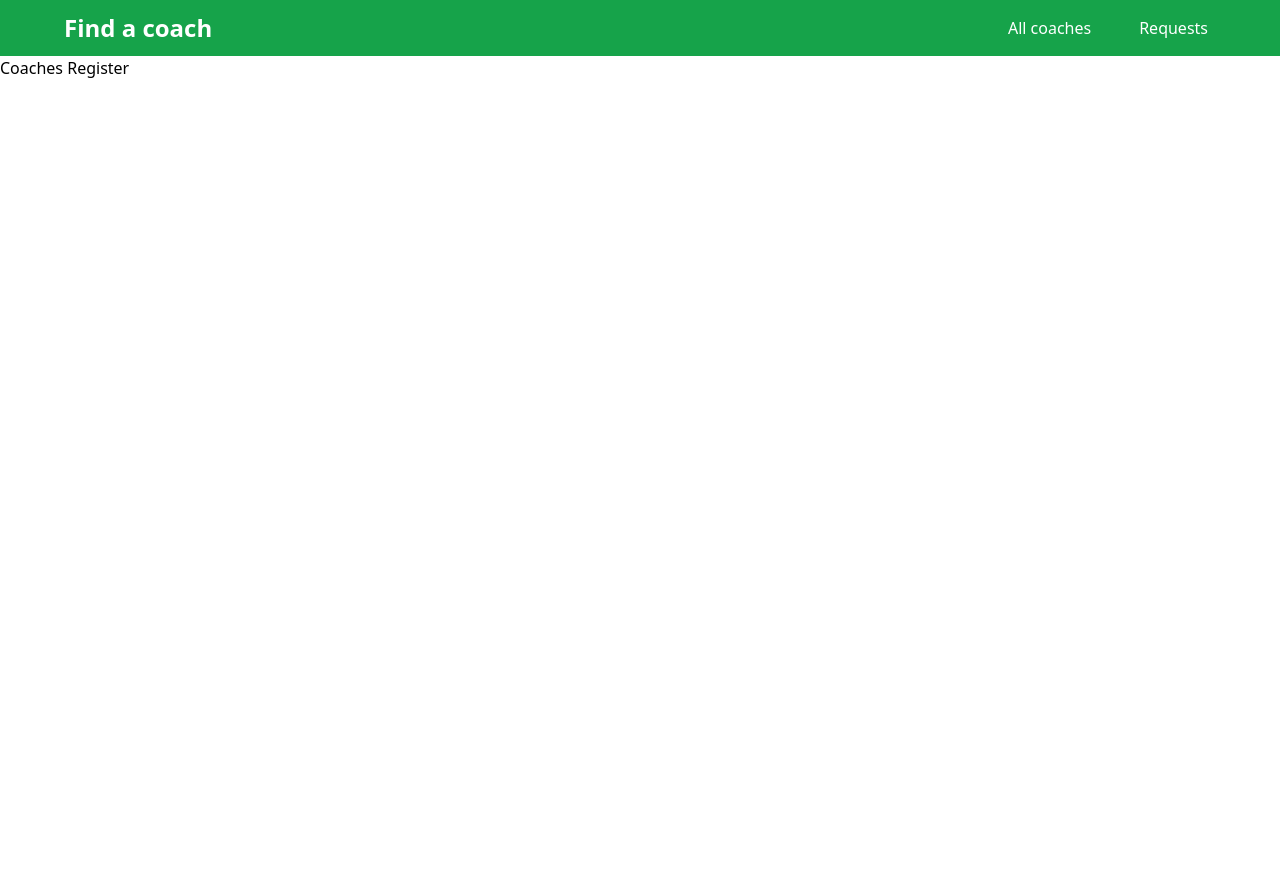
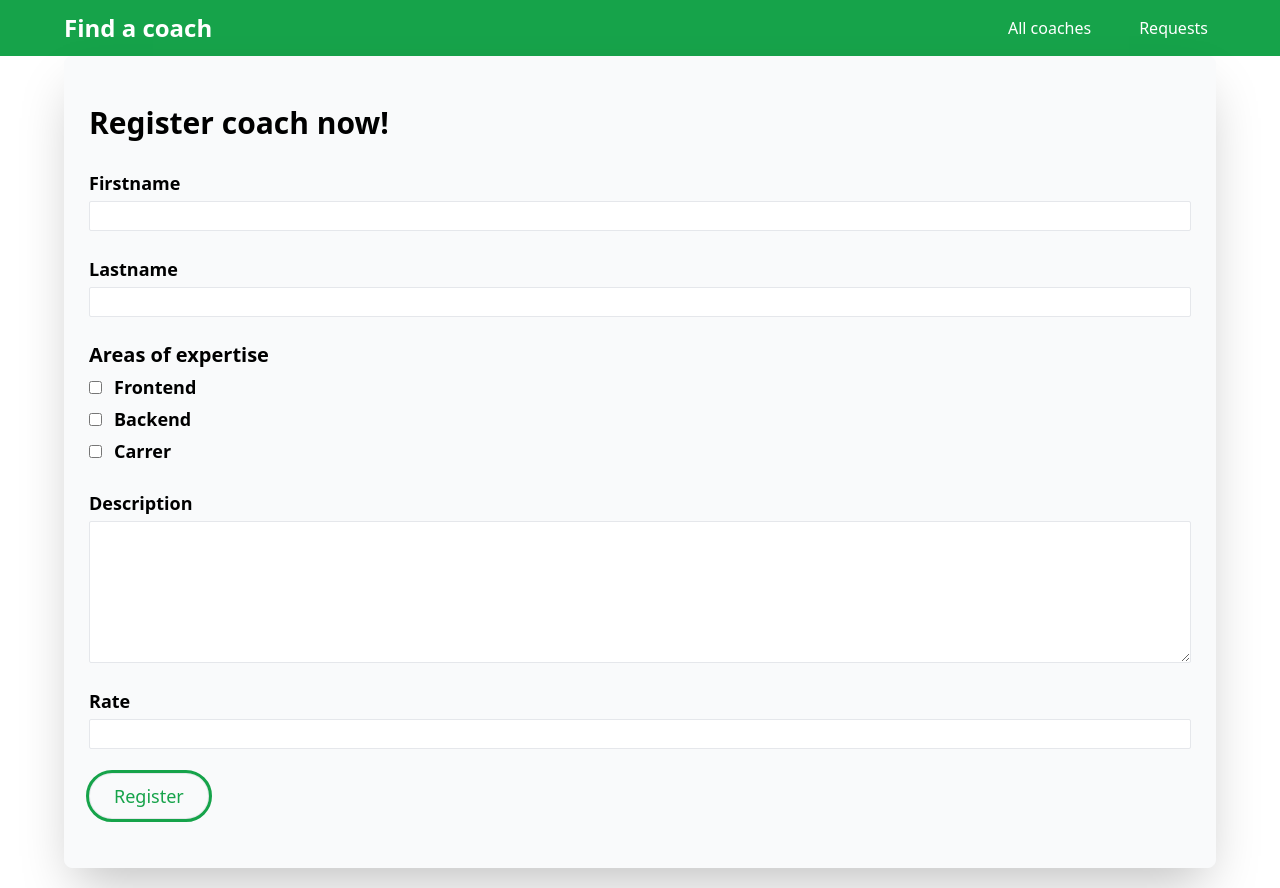
Before and after one commit to FedorivRostik/Vue_coach, a Vue app: page /register in a window 1280 px wide. Before the commit the page ends 800 px from the top, so only its background shows below. Built offline with nearby package versions, Linux system fonts and the light colour scheme.

Commit message:
added register form

```diff
--- a/public/output.css
+++ b/public/output.css
@@ -661,6 +661,29 @@ span.badge.career {
 
 /*!end*/
 
+/*?CoachForm*/
+
+form .register-form {
+  display: flex;
+  flex-direction: column;
+  gap: 0.25rem;
+}
+
+form .register-form label {
+  font-size: 1.125rem;
+  line-height: 1.75rem;
+  font-weight: 600;
+}
+
+form .register-form input[type="text"],
+  form .register-form input[type="number"],
+  form .register-form textarea {
+  border-radius: 0.125rem;
+  border-width: 1px;
+}
+
+/*!end*/
+
 .mx-auto {
   margin-left: auto;
   margin-right: auto;
@@ -726,6 +749,10 @@ span.badge.career {
   justify-content: space-between;
 }
 
+.gap-1 {
+  gap: 0.25rem;
+}
+
 .gap-2 {
   gap: 0.5rem;
 }
@@ -734,8 +761,22 @@ span.badge.career {
   gap: 0.75rem;
 }
 
-.gap-1 {
-  gap: 0.25rem;
+.space-x-1 > :not([hidden]) ~ :not([hidden]) {
+  --tw-space-x-reverse: 0;
+  margin-right: calc(0.25rem * var(--tw-space-x-reverse));
+  margin-left: calc(0.25rem * calc(1 - var(--tw-space-x-reverse)));
+}
+
+.space-x-3 > :not([hidden]) ~ :not([hidden]) {
+  --tw-space-x-reverse: 0;
+  margin-right: calc(0.75rem * var(--tw-space-x-reverse));
+  margin-left: calc(0.75rem * calc(1 - var(--tw-space-x-reverse)));
+}
+
+.space-x-4 > :not([hidden]) ~ :not([hidden]) {
+  --tw-space-x-reverse: 0;
+  margin-right: calc(1rem * var(--tw-space-x-reverse));
+  margin-left: calc(1rem * calc(1 - var(--tw-space-x-reverse)));
 }
 
 .space-x-8 > :not([hidden]) ~ :not([hidden]) {
@@ -750,10 +791,10 @@ span.badge.career {
   margin-bottom: calc(0.5rem * var(--tw-space-y-reverse));
 }
 
-.space-y-3 > :not([hidden]) ~ :not([hidden]) {
+.space-y-6 > :not([hidden]) ~ :not([hidden]) {
   --tw-space-y-reverse: 0;
-  margin-top: calc(0.75rem * calc(1 - var(--tw-space-y-reverse)));
-  margin-bottom: calc(0.75rem * var(--tw-space-y-reverse));
+  margin-top: calc(1.5rem * calc(1 - var(--tw-space-y-reverse)));
+  margin-bottom: calc(1.5rem * var(--tw-space-y-reverse));
 }
 
 .rounded-lg {
@@ -808,10 +849,6 @@ span.badge.career {
   padding-bottom: 1rem;
 }
 
-.text-center {
-  text-align: center;
-}
-
 .text-2xl {
   font-size: 1.5rem;
   line-height: 2rem;
@@ -827,12 +864,21 @@ span.badge.career {
   line-height: 1.75rem;
 }
 
+.text-xl {
+  font-size: 1.25rem;
+  line-height: 1.75rem;
+}
+
 .font-bold {
   font-weight: 700;
 }
 
 .font-extrabold {
   font-weight: 800;
+}
+
+.font-semibold {
+  font-weight: 600;
 }
 
 .text-red-800 {
@@ -859,6 +905,10 @@ span.badge.career {
   outline-style: solid;
 }
 
+.filter {
+  filter: var(--tw-blur) var(--tw-brightness) var(--tw-contrast) var(--tw-grayscale) var(--tw-hue-rotate) var(--tw-invert) var(--tw-saturate) var(--tw-sepia) var(--tw-drop-shadow);
+}
+
 .transition {
   transition-property: color, background-color, border-color, text-decoration-color, fill, stroke, opacity, box-shadow, transform, filter, -webkit-backdrop-filter;
   transition-property: color, background-color, border-color, text-decoration-color, fill, stroke, opacity, box-shadow, transform, filter, backdrop-filter;
--- a/src/App.vue
+++ b/src/App.vue
@@ -6,6 +6,7 @@
         <component :is="Component" />
       </transition>
     </router-view>
+
   </div>
 </template>
 
--- /dev/null
+++ b/src/components/coaches/CoachFilter.vue
@@ -0,0 +1,46 @@
+<template>
+    <div class="space-y-2">
+        <h2 class=" text-2xl font-semibold">Find your coach</h2>
+        <div class=" space-x-4">
+            <span class=" space-x-1">
+                <input type="checkbox" id="frontend" checked @change="setFilter">
+                <label for="frontend">Frontend</label>
+            </span>
+            <span class=" space-x-1">
+                <input type="checkbox" id="backend" checked @change="setFilter">
+                <label for="backend">Backend</label>
+            </span>
+            <span class=" space-x-1">
+                <input type="checkbox" id="career" checked @change="setFilter">
+                <label for="career">Career</label>
+
+            </span>
+        </div>
+    </div>
+</template>
+<script>
+export default {
+    emits: ['change-filter'],
+    data() {
+        return {
+            filters: {
+                frontend: true,
+                backend: true,
+                career: true,
+            }
+        }
+    },
+    methods: {
+        setFilter(event) {
+            const inputId = event.target.id;
+            const isActive = event.target.checked;
+            const updatedFilters = {
+                ...this.filters,
+                [inputId]: isActive
+            }
+            this.filters = updatedFilters
+            this.$emit('change-filter', updatedFilters);
+        }
+    }
+}
+</script>
--- /dev/null
+++ b/src/components/coaches/CoachForm.vue
@@ -0,0 +1,61 @@
+<template>
+    <form @submit.prevent="submitForm" class=" space-y-6">
+        <div class="register-form">
+            <label for="firstname">Firstname</label>
+            <input type="text" id="firstname" v-model.trim="firstname">
+        </div>
+        <div class="register-form">
+            <label for="lastname">Lastname</label>
+            <input type="text" id="lastname" v-model.trim="lastname">
+        </div>
+        <div class="register-form">
+            <h3 class="text-xl font-semibold">Areas of expertise</h3>
+            <div class=" space-x-3">
+                <input type="checkbox" id="frontend" value="frontend" v-model.trim="carrer">
+                <label for="frontend">Frontend</label>
+            </div>
+            <div class=" space-x-3">
+                <input type="checkbox" id="backend" value="backend" v-model.trim="carrer">
+                <label for="backend">Backend</label>
+            </div>
+            <div class="space-x-3">
+                <input type="checkbox" id="carrer" value="carrer" v-model.trim="carrer">
+                <label for="carrer">Carrer</label>
+            </div>
+        </div>
+        <div class="register-form">
+            <label for="description">Description</label>
+            <textarea id="description" rows="5" v-model.trim="description"></textarea>
+        </div>
+        <div class="register-form">
+            <label for="rate">Rate</label>
+            <input type="number" id="rate" v-model.number="rate">
+        </div>
+        <base-button>Register</base-button>
+    </form>
+</template>
+<script>
+export default {
+    data() {
+        return {
+            firstname: '',
+            lastname: '',
+            description: '',
+            areas: [],
+            rate: null,
+        }
+    },
+    methods: {
+        submitForm() {
+            const formData = {
+                first: this.firstname,
+                last: this.lastname,
+                description: this.description,
+                rate: this.rate,
+                areas: this.areas
+            }
+            this.$emit('register-coach', formData);
+        }
+    }
+}
+</script>
--- a/src/components/ui/BaseButton.vue
+++ b/src/components/ui/BaseButton.vue
@@ -13,7 +13,7 @@ export default {
         mode: {
             type: String,
             required: false,
-            default: null,
+            default: 'outline',
         },
         link: {
             type: Boolean,
--- a/src/components/ui/BaseCard.vue
+++ b/src/components/ui/BaseCard.vue
@@ -1,7 +1,7 @@
 <template>
-    <div class="max-w-6xl mx-auto w-full text-lg flex flex-col gap-2
+  <div class="max-w-6xl mx-auto w-full text-lg flex flex-col gap-2
     px-6 py-12 bg-gray-50 border border-gray-50
       rounded-lg mb-5 shadow-2xl  hover:opacity-95 transform duration-300 ">
-        <slot></slot>
-    </div>
+    <slot></slot>
+  </div>
 </template>
--- a/src/pages/coaches/CoachDetail.vue
+++ b/src/pages/coaches/CoachDetail.vue
@@ -1,17 +1,59 @@
 <template>
     <base-wrapper>
-        <router-view v-slot="{ Component }">
-            <transition name="fade" mode="out-in">
-                <component :is="Component" />
-            </transition>
-        </router-view>
-
-        Coach register
-        <router-link to="/coaches/c1/contact">Contact</router-link>
+        <section>
+            <base-card>
+                <h3 class=" font-extrabold text-3xl">{{ fullName }}</h3>
+                <h4 class="font-bold">${{ rate }}/hour</h4>
+            </base-card>
+        </section>
+        <section>
+            <base-card>
+                <header>
+                    <h2 class=" font-extrabold text-3xl">Interested? Rech out now!</h2>
+                    <base-button :link="true" :to="contactLink" mode="outline">Contact</base-button>
+                </header>
+                <router-view></router-view>
+            </base-card>
+        </section>
+        <section>
+            <base-card>
+                <div class=" flex gap-1">
+                    <base-badge v-for="area in areas" :key="area" :type="area" :title="area"></base-badge>
+                </div>
+                <p>{{ description }}</p>
+            </base-card>
+        </section>
     </base-wrapper>
 </template>
 <script>
 export default {
-
+    props: ['id'],
+    data() {
+        return {
+            selectedCoach: null
+        }
+    },
+    created() {
+        this.selectedCoach = this.$store.getters['coaches/coaches'].find(coach => coach.id === this.id);
+    },
+    computed: {
+        fullName() {
+            const firstName = this.selectedCoach.firstName;
+            const lastName = this.selectedCoach.lastName;
+            return firstName + ' ' + lastName;
+        },
+        rate() {
+            return this.selectedCoach.hourlyRate
+        },
+        areas() {
+            return this.selectedCoach.areas
+        },
+        description() {
+            return this.selectedCoach.description
+        },
+        contactLink() {
+            return this.$route.path + '/contact'
+        },
+    },
 }
 </script>
--- a/src/pages/coaches/CoachRegister.vue
+++ b/src/pages/coaches/CoachRegister.vue
@@ -1,11 +1,18 @@
 <template>
     <base-wrapper>
+        <base-card>
+            <h2 class=" text-3xl font-bold mb-5">Register coach now!</h2>
+            <CoachForm />
+        </base-card>
 
-        Coaches Register
     </base-wrapper>
 </template>
 <script>
+import CoachForm from '@/components/coaches/CoachForm.vue';
+
 export default {
-
+    components: {
+        CoachForm
+    }
 }
 </script>
--- a/src/pages/coaches/CoachesList.vue
+++ b/src/pages/coaches/CoachesList.vue
@@ -1,7 +1,7 @@
 <template>
     <base-wrapper>
         <base-card>
-            <p class=" text-center">Filter</p>
+            <CoachFilter @change-filter="setFilters" />
         </base-card>
 
 
@@ -12,11 +12,14 @@
                 <base-button to="/register" mode="outline" :link="true">Register</base-button>
 
             </div>
-            <ul v-if="hasCoaches" class="space-y-2">
-                <coach-item v-for="coach in coaches" :key="coach.id" :firstName="coach.firstName" :lastName="coach.lastName"
-                    :areas="coach.areas" :rate="coach.hourlyRate" :id="coach.id">{{ coach.firstName
+
+            <transition-group tag="ul" v-if="hasCoaches" class="space-y-2" name="coach-list" mode="out-in">
+                <coach-item v-for="coach in filteredCoaches" :key="coach.id" :firstName="coach.firstName"
+                    :lastName="coach.lastName" :areas="coach.areas" :rate="coach.hourlyRate" :id="coach.id">{{
+                        coach.firstName
                     }}</coach-item>
-            </ul>
+            </transition-group>
+
             <h3 v-else> No coaches found.</h3>
         </base-card>
 
@@ -25,16 +28,58 @@
 </template>
 <script>
 import CoachItem from '../../components/coaches/CoachItem.vue'
+import CoachFilter from '../../components/coaches/CoachFilter.vue'
 
 export default {
-    components: { CoachItem },
+    components: { CoachItem, CoachFilter },
+    data() {
+        return {
+            activeFilters: {
+                frontend: true,
+                backend: true,
+                career: true
+
+            }
+        }
+    },
     computed: {
-        coaches() {
-            return this.$store.getters['coaches/coaches'];
+        filteredCoaches() {
+            const coaches = this.$store.getters['coaches/coaches'];
+            return coaches.filter(coach => {
+                if (this.activeFilters.frontend && coach.areas.includes('frontend')) {
+                    return true;
+                }
+                if (this.activeFilters.backend && coach.areas.includes('backend')) {
+                    return true;
+                }
+                if (this.activeFilters.career && coach.areas.includes('career')) {
+                    return true;
+                }
+                return false;
+            });
         },
         hasCoaches() {
             return this.$store.getters['coaches/hasCoaches'];
         },
-    }
+    },
+    methods: {
+        setFilters(updatedFilters) {
+            this.activeFilters = updatedFilters;
+        }
+    },
 }
 </script>
+<style scoped>
+.coach-list-enter-active {
+    animation: fade .3s ease-in-out forwards
+}
+
+.coach-list-leave-active {
+    animation: fade .3s ease-in-out forwards reverse;
+
+}
+
+.coach-list-move {
+    transition: transform 0.8s ease;
+}
+</style>
--- a/src/router.js
+++ b/src/router.js
@@ -17,6 +17,7 @@ const router = createRouter({
     { path: "/coaches", component: CoachesList },
     {
       path: "/coaches/:id",
+      props: true,
       component: CoachDetail,
       children: [{ path: "contact", component: ContactCoach }], // /coaches/1/contact
     },
--- a/src/styles/input.css
+++ b/src/styles/input.css
@@ -37,4 +37,18 @@
     @apply bg-black text-white;
   }
   /*!end*/
+
+  /*?CoachForm*/
+  form .register-form {
+    @apply flex flex-col gap-1;
+  }
+  form .register-form label {
+    @apply text-lg  font-semibold;
+  }
+  form .register-form input[type="text"],
+  form .register-form input[type="number"],
+  form .register-form textarea {
+    @apply border rounded-sm;
+  }
+  /*!end*/
 }
```
